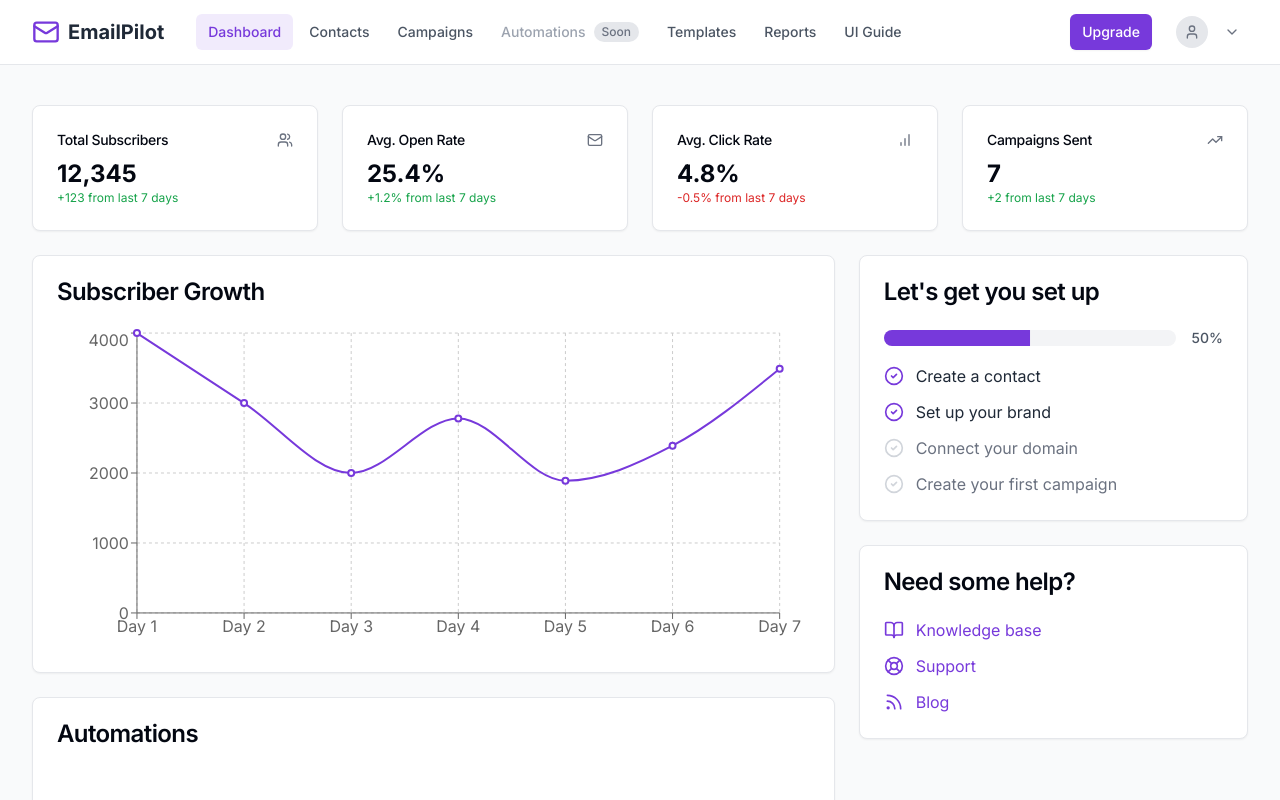
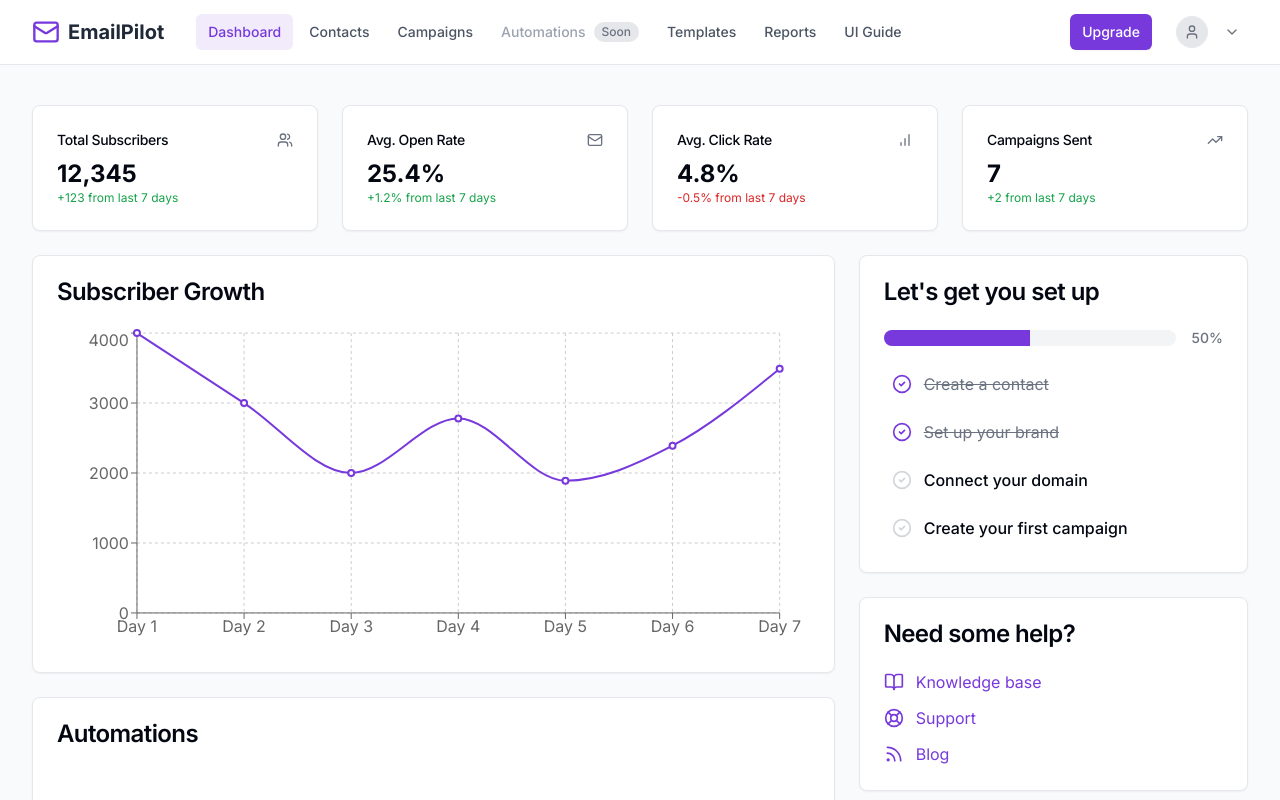
Before and after one commit to Balawi993/email-pilot-control-center, a React (Vite) app: page /dashboard in a window 1280 px wide. Shown: the top 800 px of the page. Built offline with nearby package versions, Linux system fonts and the light colour scheme; sample sign-in values are in the browser's storage.

Commit message:
Refactor: Improve Setup section UI/UX
Improved the UI/UX of the "Setup" section in the CreateTemplate page, based on the provided checklist and design.

```diff
--- a/src/components/dashboard/SetupChecklist.tsx
+++ b/src/components/dashboard/SetupChecklist.tsx
@@ -2,12 +2,13 @@
 import { Card, CardContent, CardHeader, CardTitle } from "@/components/ui/card";
 import { Progress } from "@/components/ui/progress";
 import { CheckCircle2 } from "lucide-react";
+import { Link } from "react-router-dom";
 
 const checklistItems = [
-    { text: "Create a contact", done: true },
-    { text: "Set up your brand", done: true },
-    { text: "Connect your domain", done: false },
-    { text: "Create your first campaign", done: false },
+    { text: "Create a contact", done: true, link: "/contacts" },
+    { text: "Set up your brand", done: true, link: "#" },
+    { text: "Connect your domain", done: false, link: "#" },
+    { text: "Create your first campaign", done: false, link: "/campaigns" },
 ];
 
 const SetupChecklist = () => {
@@ -22,13 +23,25 @@ const SetupChecklist = () => {
             <CardContent>
                 <div className="flex items-center space-x-4 mb-4">
                     <Progress value={progress} className="w-full" />
-                    <span className="text-sm font-medium text-gray-600">{Math.round(progress)}%</span>
+                    <span className="text-sm font-medium text-muted-foreground">{Math.round(progress)}%</span>
                 </div>
-                <ul className="space-y-3">
+                <ul className="space-y-2">
                     {checklistItems.map((item, index) => (
-                        <li key={index} className="flex items-center">
-                            <CheckCircle2 className={`h-5 w-5 mr-3 ${item.done ? 'text-primary' : 'text-gray-300'}`} />
-                            <span className={item.done ? 'text-gray-800' : 'text-gray-500'}>{item.text}</span>
+                        <li key={index}>
+                            {item.done ? (
+                                <div className="flex items-center text-muted-foreground cursor-default p-2">
+                                    <CheckCircle2 className="h-5 w-5 mr-3 text-primary" />
+                                    <span className="line-through">{item.text}</span>
+                                </div>
+                            ) : (
+                                <Link
+                                    to={item.link}
+                                    className="flex items-center p-2 rounded-md hover:bg-accent/50 transition-colors group text-card-foreground"
+                                >
+                                    <CheckCircle2 className="h-5 w-5 mr-3 text-gray-300 group-hover:text-primary transition-colors" />
+                                    <span className="font-medium">{item.text}</span>
+                                </Link>
+                            )}
                         </li>
                     ))}
                 </ul>
```
